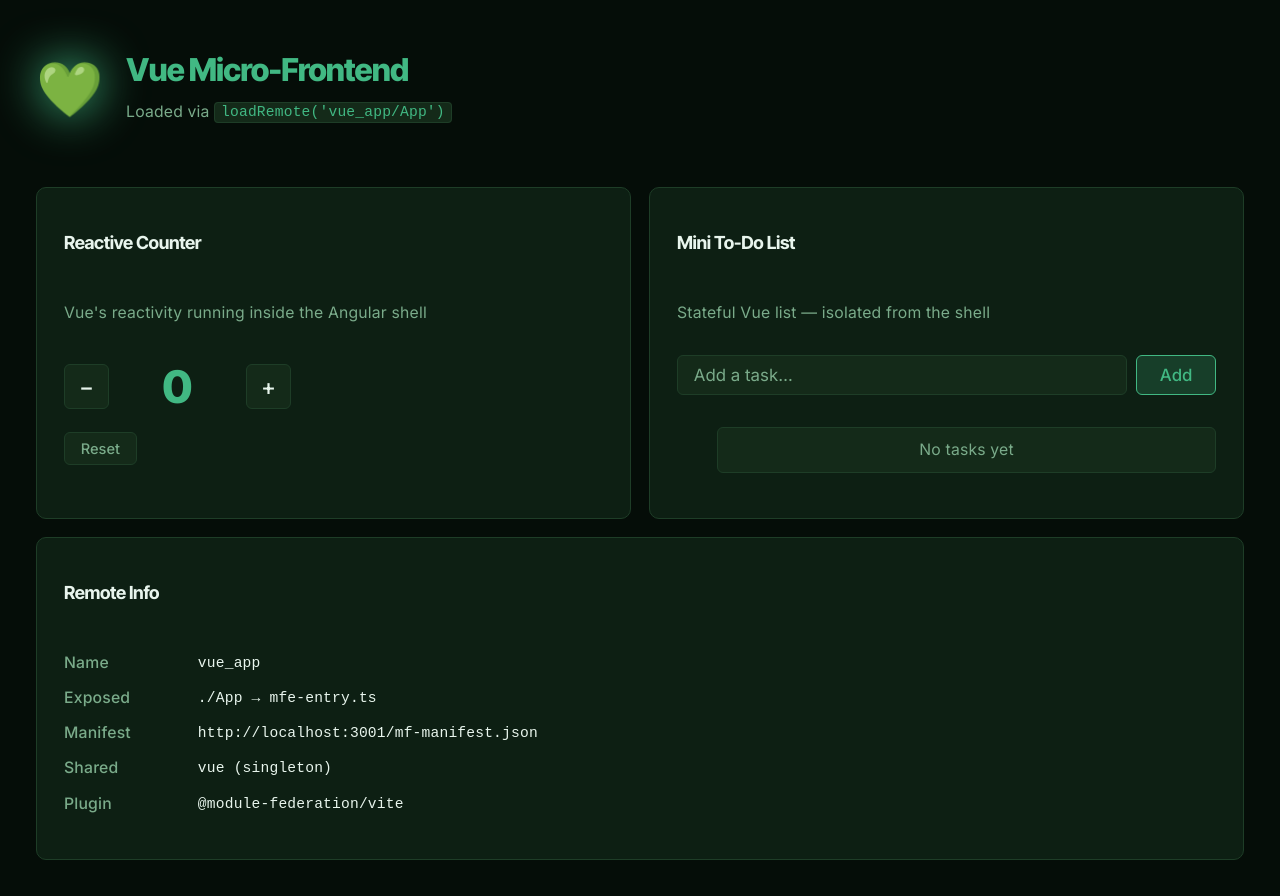
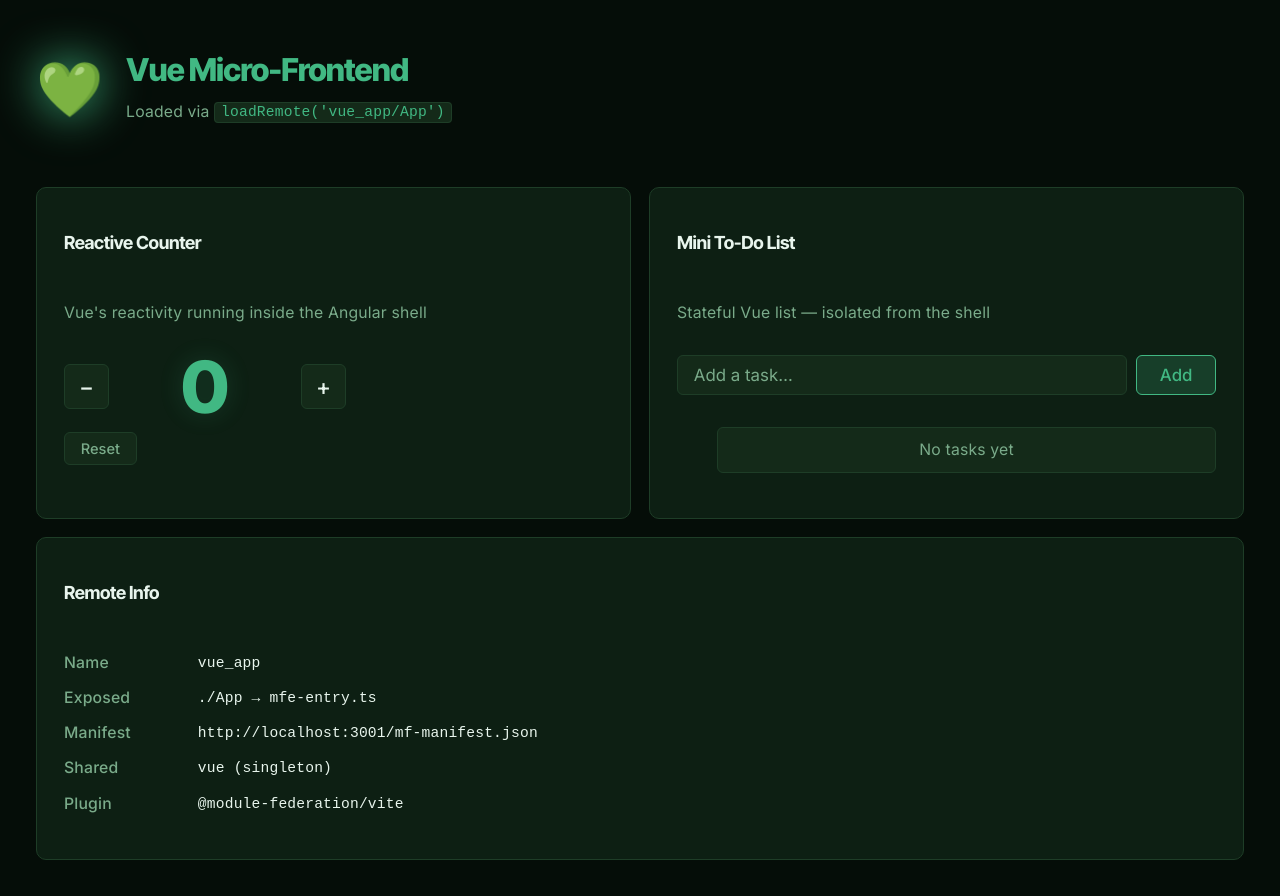
Before and after one commit to AnkitaSood/mf-demo, a Vue app in the folder vue-app/: page / in a window 1280 px wide. Built offline with nearby package versions, Linux system fonts and the light colour scheme.

Commit message:
style(vue): add botanical dark visual details — counter glow, card hover overlay, input focus ring

```diff
--- a/vue-app/src/App.vue
+++ b/vue-app/src/App.vue
@@ -199,11 +199,27 @@ function removeTodo(i: number) {
   flex-direction: column;
   gap: 0.75rem;
   transition: border-color 0.2s, box-shadow 0.2s;
+  position: relative;
+  overflow: hidden;
+}
+
+.va-card::before {
+  content: '';
+  position: absolute;
+  inset: 0;
+  background: radial-gradient(ellipse at top left, var(--va-accent-glow), transparent 60%);
+  opacity: 0;
+  transition: opacity 0.2s;
+  pointer-events: none;
 }
 
 .va-card:hover {
   border-color: var(--va-accent);
   box-shadow: 0 4px 24px var(--va-accent-glow);
+}
+
+.va-card:hover::before {
+  opacity: 1;
 }
 
 .va-card__title {
@@ -229,11 +245,12 @@ function removeTodo(i: number) {
 
 .va-counter__value {
   font-family: 'Inter Tight', sans-serif;
-  font-size: 2.5rem;
+  font-size: 4rem;
   font-weight: 800;
   color: var(--va-accent);
   min-width: 3ch;
   text-align: center;
+  text-shadow: 0 0 24px var(--va-accent-glow);
 }
 
 /* Buttons */
@@ -308,6 +325,7 @@ function removeTodo(i: number) {
 
 .va-input:focus {
   border-color: var(--va-accent);
+  box-shadow: 0 0 0 3px var(--va-accent-glow);
 }
 
 .va-input::placeholder {
```
